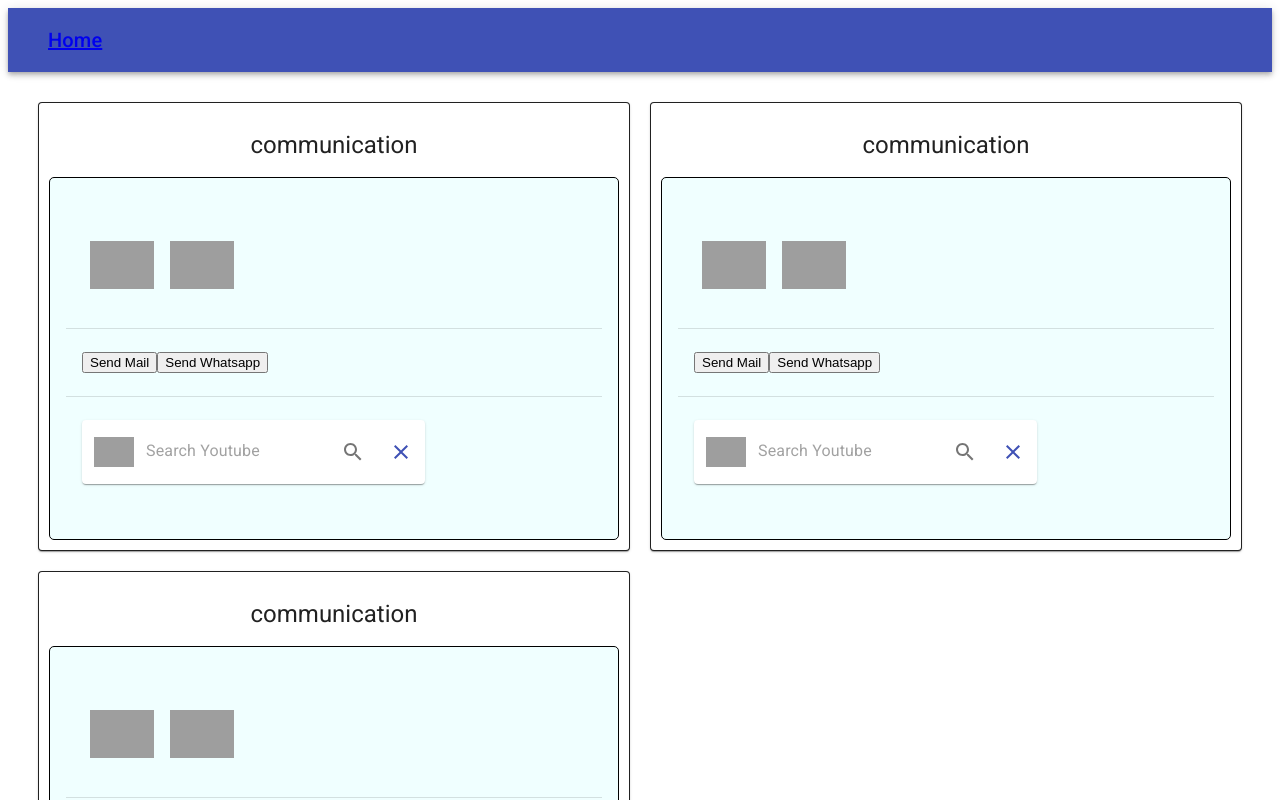
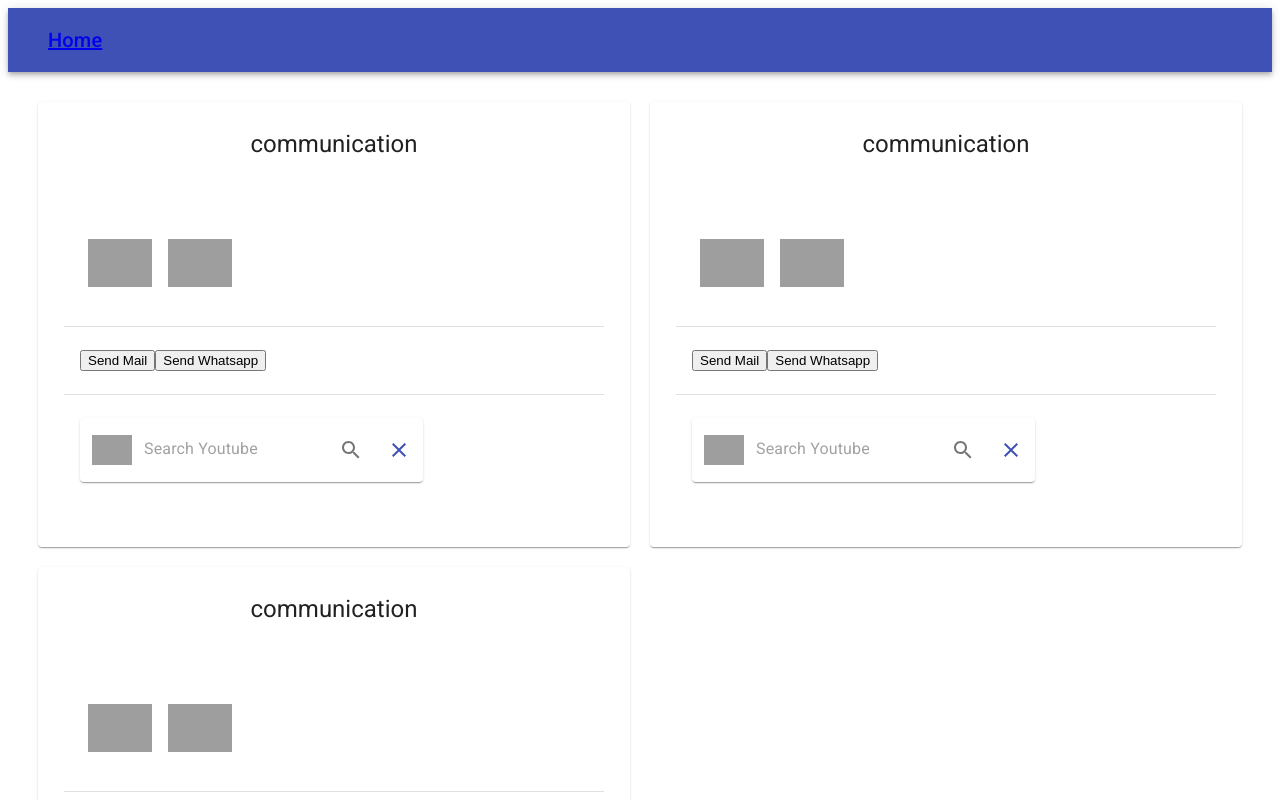
Before and after one commit to avivavra/master-site, a React (Create React App) app: page / in a window 1280 px wide. Shown: the top 800 px of the page. Built offline with nearby package versions, Linux system fonts and the light colour scheme; grey boxes are pictures that could not be loaded.

Commit message:
improved the section styling

```diff
--- a/src/app/section/section.css
+++ b/src/app/section/section.css
@@ -3,7 +3,7 @@
   margin: 10px;
   display: flex;
   flex-direction: column;
-  border: 1px solid;
+  /* border: 1px solid; */
 }
 
 .section-header {
@@ -11,9 +11,9 @@
 }
 
 .sub-sections {
-  background-color: azure;
-  border: 1px solid black;
-  border-radius: 5px;
+  /* background-color: azure; */
+  /* border: 1px solid black;
+  border-radius: 5px; */
   display: flex;
   flex-direction: column;
 }
--- a/src/app/section/section.jsx
+++ b/src/app/section/section.jsx
@@ -11,7 +11,7 @@ import {
 import { childrenPropType } from '../propTypes/reactPropTypes';
 import './section.css';
 
-const Section = ({ name, children: subSections }) => (
+const Section = ({ name, children: subSections, dividers }) => (
     <Card className="section">
         <CardHeader
             className="section-header"
@@ -26,7 +26,8 @@ const Section = ({ name, children: subSections }) => (
                                 {subSection}
                             </ListItem>
                             {
-                                index !== subSections.length - 1
+                                dividers
+                                && index !== subSections.length - 1
                                 && <Divider />
                             }
                         </>
@@ -39,7 +40,12 @@ const Section = ({ name, children: subSections }) => (
 
 Section.propTypes = {
     name: PropTypes.string.isRequired,
-    children: childrenPropType.isRequired
+    children: childrenPropType.isRequired,
+    dividers: PropTypes.bool
+};
+
+Section.defaultProps = {
+    dividers: true
 };
 
 export default Section;
```
